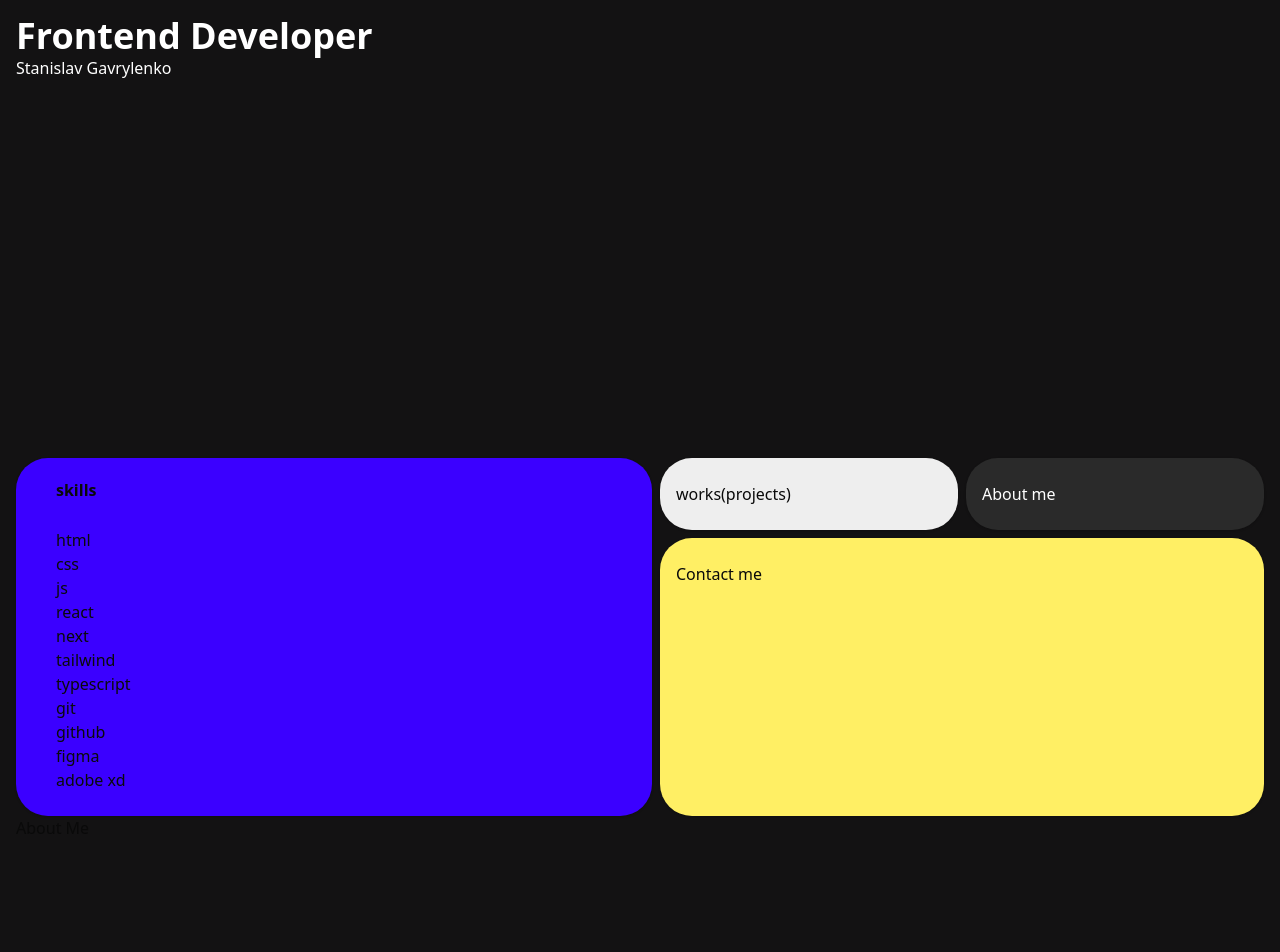
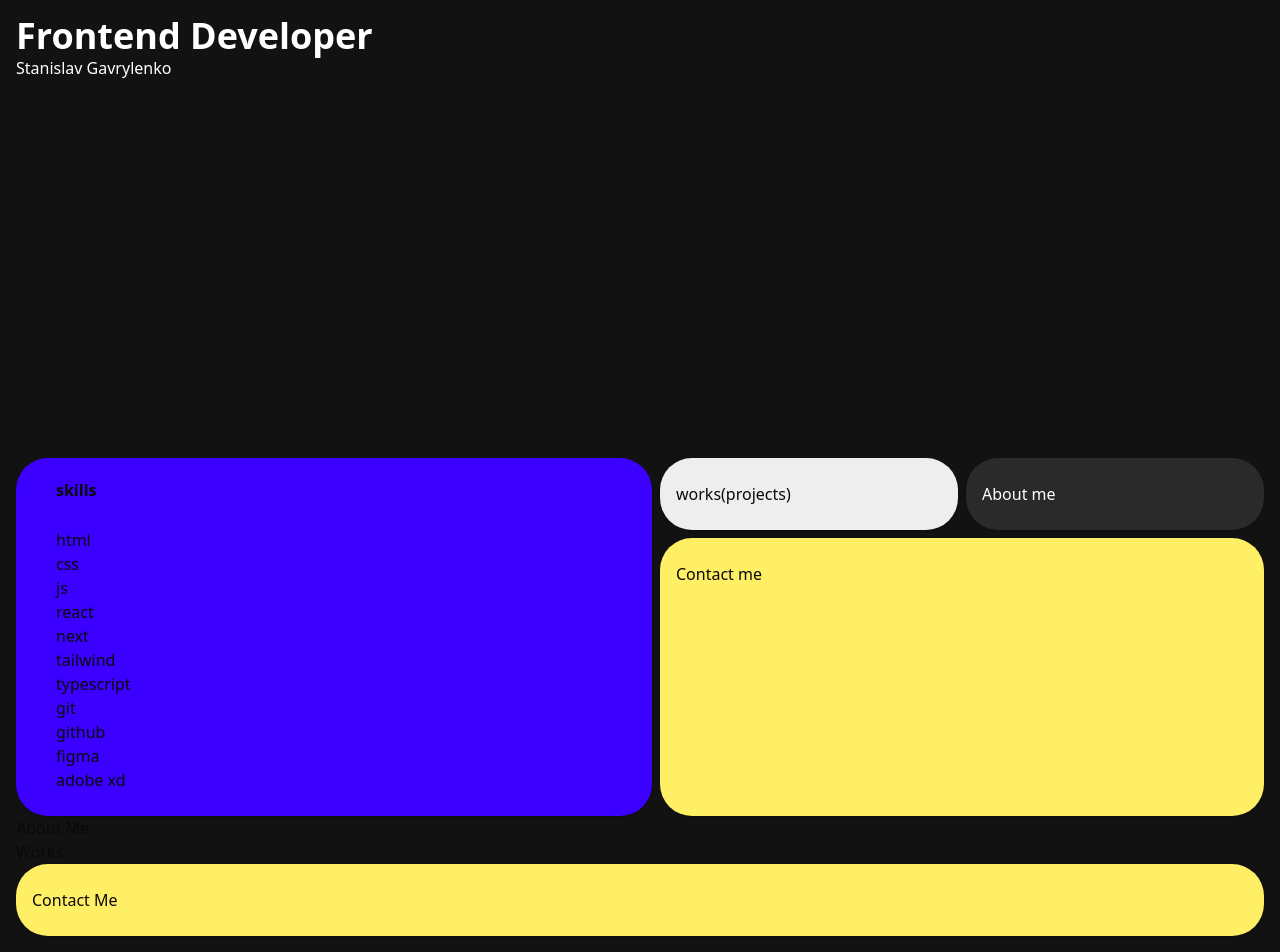
Before and after one commit to Stasn13/Portfolio, a Next.js app: page / in a window 1280 px wide. Before the commit the page ends 856 px from the top, so only its background shows below. Built offline with nearby package versions, Linux system fonts and the light colour scheme.

Commit message:
add new sections

```diff
--- a/src/app/page.tsx
+++ b/src/app/page.tsx
@@ -47,6 +47,14 @@ export default function Home() {
       <section>
         <h2>About Me</h2>
       </section>
+      <section>
+        <h2>Works</h2>
+      </section>
+      <section>
+        <Card className="bg-background-card-4 border-none flex-2 rounded-4xl">
+          <h2>Contact Me</h2>
+        </Card>
+      </section>
     </div>
   );
 }
```
